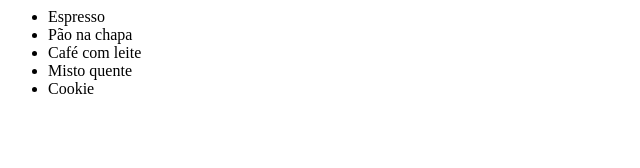
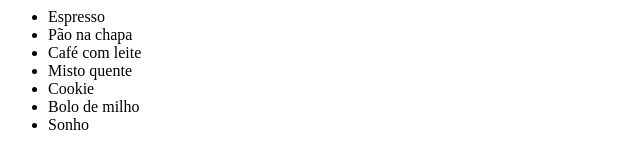
Before and after one commit to willunicamp/cafeteria, a plain HTML site: page index.html in a window 1280 px wide. Shown: the whole page, without its empty margins (0-640 px from the left). Drawn offline with Linux system fonts and the light colour scheme.

Commit message:
Adicionei 2 novos itens no index.html

```diff
--- a/index.html
+++ b/index.html
@@ -7,6 +7,8 @@
             <li>Café com leite</li>
             <li>Misto quente</li>
             <li>Cookie</li>
+	    <li>Bolo de milho</li>
+	    <li>Sonho</li>
         </ul>
     </body>
 </html>
```
